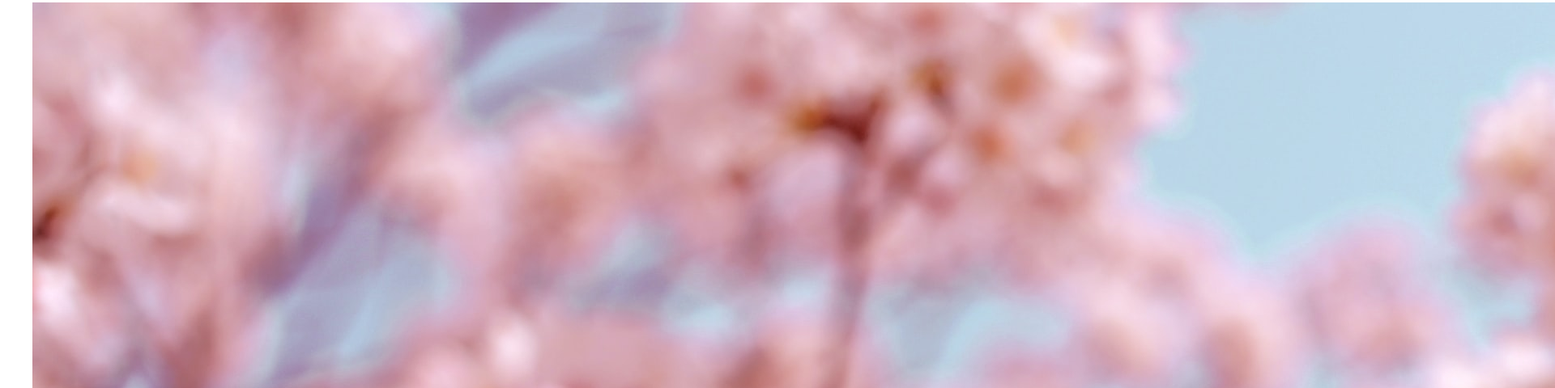
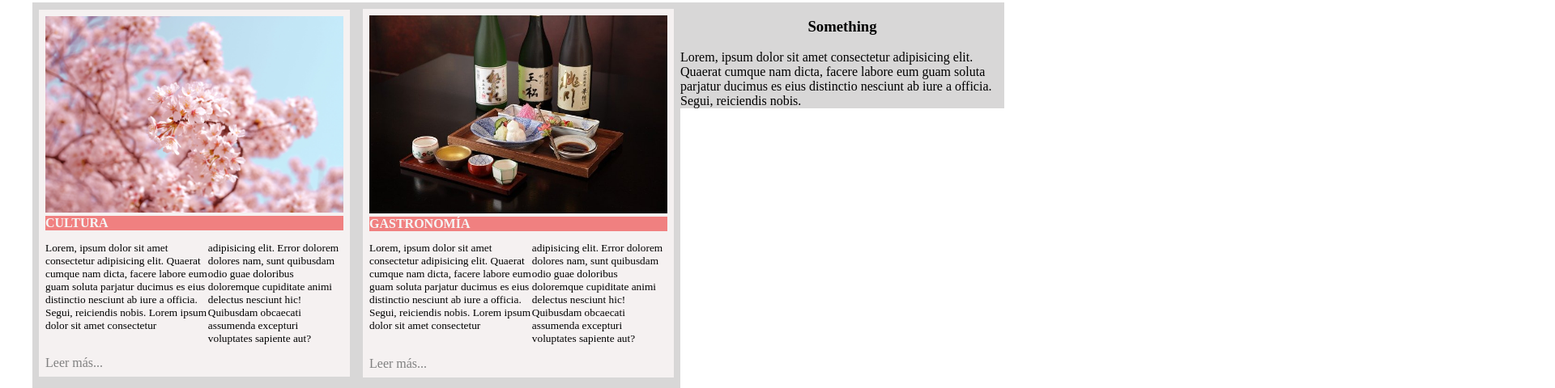
Before and after one commit to Nacho1886/sprint1, a plain HTML site: page nivel2/index.html in a window 1280 px wide. Shown: the part 225-705 px from the top of the page at 81% size, 1920 px wide, since content can reach past the window. Drawn offline with Linux system fonts and the light colour scheme.

Commit message:
Update style.css

```diff
--- a/nivel2/style.css
+++ b/nivel2/style.css
@@ -1,8 +1,6 @@
 * {
     flex-direction: column;
     flex-wrap: nowrap;
-/*     padding: 4.5px;
-    margin: 4.5px; */
     align-items: center;
 }
 
@@ -19,7 +17,7 @@ body {
 }
 
 .header {
-    height: 16.5vh;
+    height: 25vh;
     display: flex;
     font-family: 'Trebuchet MS', 'Lucida Sans Unicode', 'Lucida Grande', 'Lucida Sans', Arial, sans-serif;
     font-size: 100%;
@@ -66,6 +64,11 @@ h4 {
     max-width: 80px;
 }
 
+img {
+
+    width: 100%;
+}
+
 .buttonNav {
     display: flex;
     flex-direction: row;
@@ -93,7 +96,8 @@ h4 {
     font-family: system-ui, -apple-system, BlinkMacSystemFont, 'Segoe UI', Roboto, Oxygen, Ubuntu, Cantarell, 'Open Sans', 'Helvetica Neue', sans-serif;
     color: rgba(253, 208, 6, 0.6);
     text-align: center;
-    font-size: 70%;
+    font-size: 70%;/*
+    margin-bottom: 40px; */
 }
 
 svg {
@@ -103,15 +107,56 @@ svg {
 .rowStyle {
     display: flex;
     align-items: center;
+    height: 100%;
+    width: 100%;
 }
 
-.shortStyle2 {flex: 1 1 40%;}
+.stretchStyle {
+    align-items: stretch;
+}
+
+.longStyle3 {
+    background-color: #d8d7d7;
+}
+
+.shortStyle2 {
+    background-color: #f5f1f1;
+    flex: 1 1 40%;
+    padding: 8px;
+    margin: 8px;
+}
+
+p {
+    font-size:smaller;
+}
+
 .longStyle2 {flex: 1 1 100%;}
 
 .hoverStyle:hover {
     background-color: rgba(0, 0, 0, 0.2);
 }
 
+.shortStyle3 {
+    display: flex;
+    align-items: stretch;
+    height: 100%;
+    background-color: #d8d7d7;
+}
+
+.mainTitle {
+    font-weight: bold;
+    color: whitesmoke;
+    background-color: #f08080;
+}
+
+.mainText {
+    display: flex;
+    align-items: stretch;
+}
+
+.read {
+    color: #808080;
+}
 
 @media (min-width: 576px) {
 
@@ -135,11 +180,14 @@ svg {
     h4 {
         display: block;
     }
+
+    .mainText {
+        flex-direction: row;
+    }
 }
 
 @media (min-width: 768px) {
     .header {
-        height: 25vh;
         background-size: 105%;
     }
 
```
